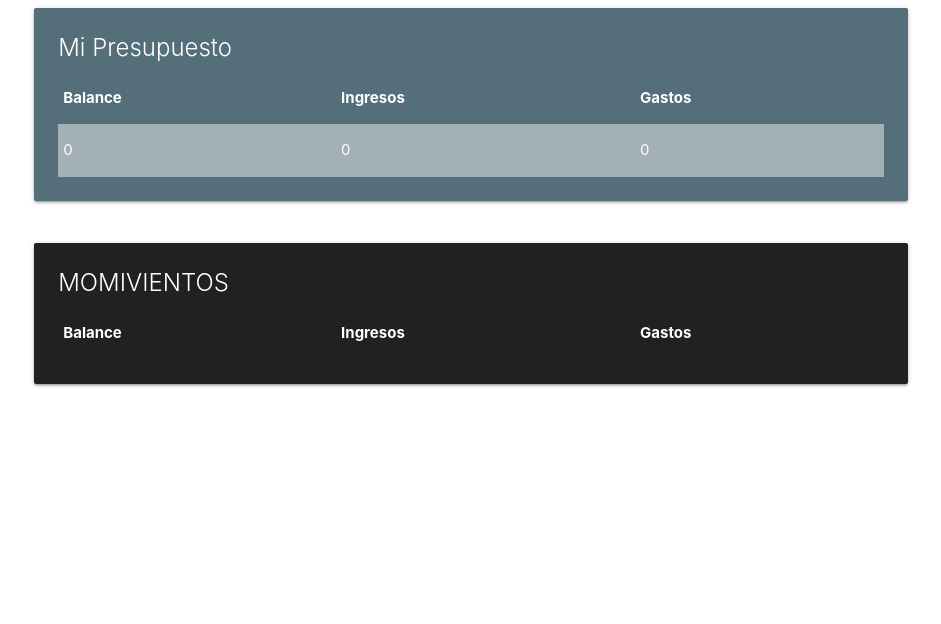
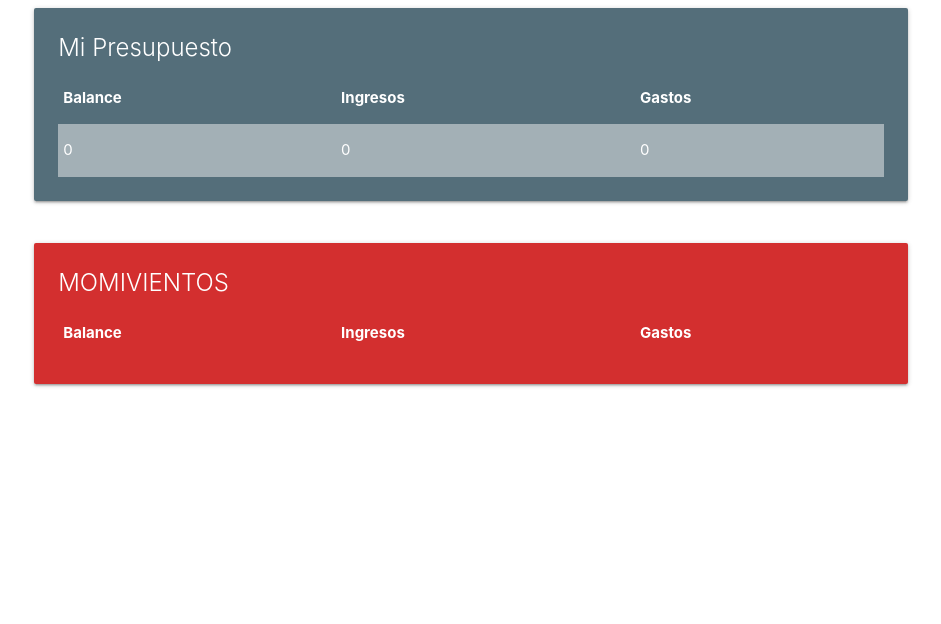
Before and after one commit to Norbey124/presupuesto, a Django app: page / in a window 1280 px wide. Shown: the top 624 px of the page, without its empty margins (169-1110 px from the left). Run offline with Django 3.2, Linux system fonts and the light colour scheme; data comes from the database, SQL or seed files in the repository; lists and menus that the app fills with data are empty.

Commit message:
cambio de color del home

```diff
--- a/templates/home.html
+++ b/templates/home.html
@@ -42,7 +42,7 @@
     <div class="container">
         <div class="row">
             <div class="col s12 m12">
-                <div class="card grey darken-4">
+                <div class="card red darken-2">
                     <div class="card-content white-text">
                         <span class="card-title">MOMIVIENTOS</span>
                             <table class="striped">
```
